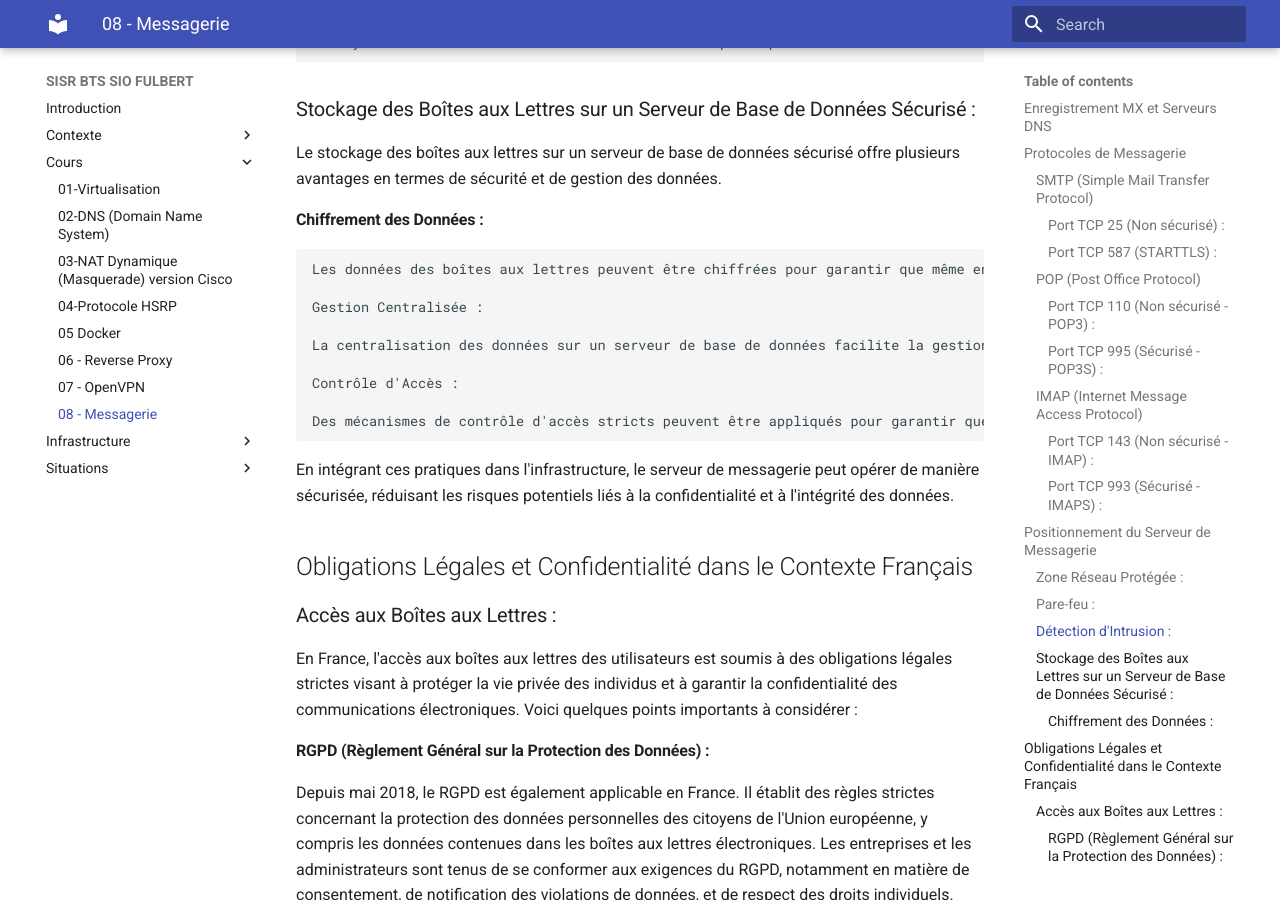
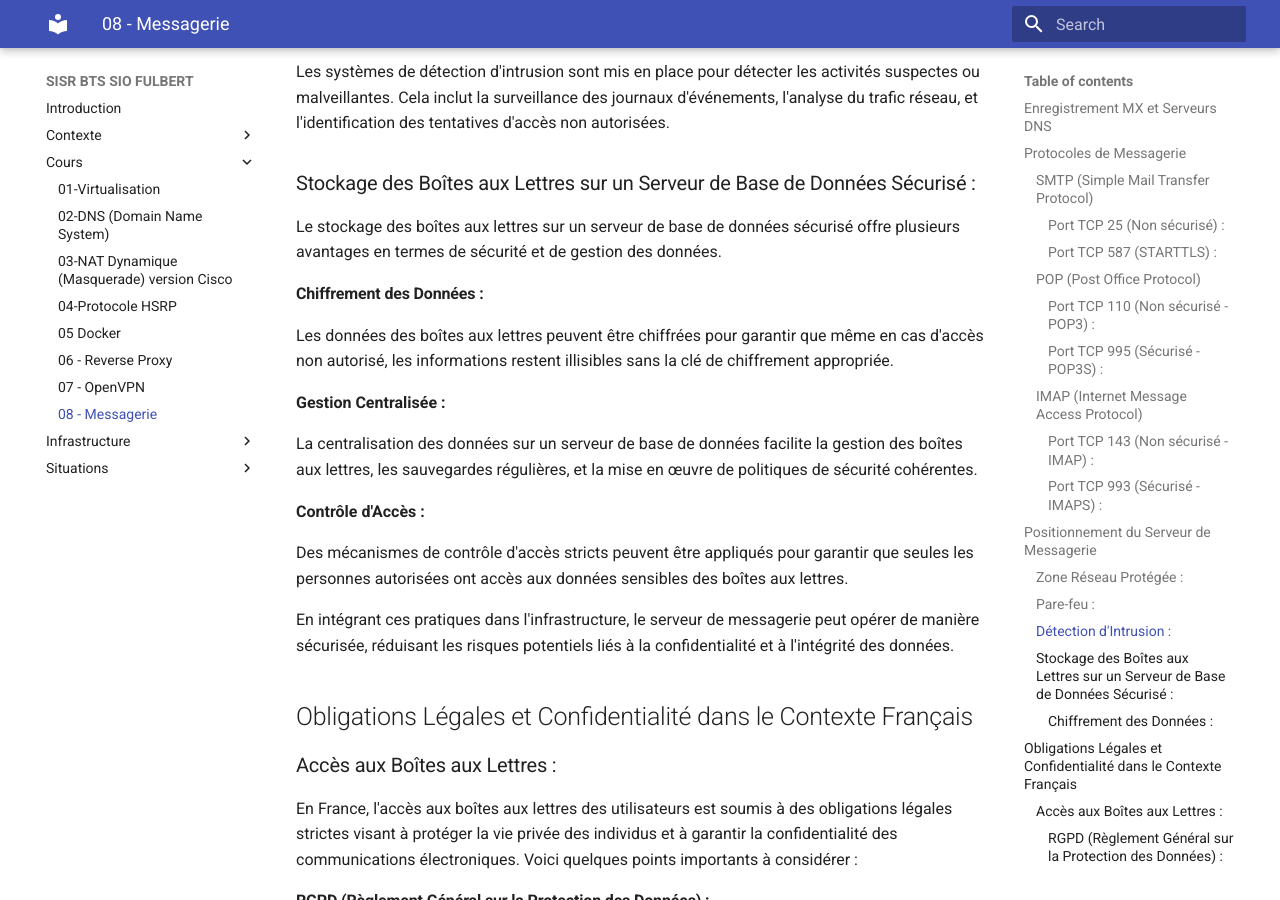
Before and after one commit to lmeryFulbert/sisrsiofulbert.github.io, an MkDocs documentation site: the page built from docs/cours/08-messagerie.md, in a window 1280 px wide and 900 px high, scrolled down 2973 px. Built offline with MkDocs 1.6.1 and Material for MkDocs 9.7.7, drawn with Linux system fonts in a browser that asks for light colours.

Commit message:
corrections

```diff
--- a/docs/cours/08-messagerie.md
+++ b/docs/cours/08-messagerie.md
@@ -66,11 +66,11 @@ Le positionnement du serveur de messagerie au sein d'une zone réseau protégée
 
 ### Pare-feu :
 
-    Un pare-feu est déployé pour surveiller et filtrer le trafic entrant et sortant du serveur de messagerie. Cela aide à prévenir les attaques malveillantes, telles que les tentatives d'intrusion ou les attaques par déni de service.
+Un pare-feu est déployé pour surveiller et filtrer le trafic entrant et sortant du serveur de messagerie. Cela aide à prévenir les attaques malveillantes, telles que les tentatives d'intrusion ou les attaques par déni de service.
 
 ### Détection d'Intrusion :
 
-    Les systèmes de détection d'intrusion sont mis en place pour détecter les activités suspectes ou malveillantes. Cela inclut la surveillance des journaux d'événements, l'analyse du trafic réseau, et l'identification des tentatives d'accès non autorisées.
+Les systèmes de détection d'intrusion sont mis en place pour détecter les activités suspectes ou malveillantes. Cela inclut la surveillance des journaux d'événements, l'analyse du trafic réseau, et l'identification des tentatives d'accès non autorisées.
 
 ### Stockage des Boîtes aux Lettres sur un Serveur de Base de Données Sécurisé :
 
@@ -78,15 +78,15 @@ Le stockage des boîtes aux lettres sur un serveur de base de données sécuris
 
 #### Chiffrement des Données :
 
-    Les données des boîtes aux lettres peuvent être chiffrées pour garantir que même en cas d'accès non autorisé, les informations restent illisibles sans la clé de chiffrement appropriée.
+Les données des boîtes aux lettres peuvent être chiffrées pour garantir que même en cas d'accès non autorisé, les informations restent illisibles sans la clé de chiffrement appropriée.
 
-    Gestion Centralisée :
+**Gestion Centralisée :**
 
-    La centralisation des données sur un serveur de base de données facilite la gestion des boîtes aux lettres, les sauvegardes régulières, et la mise en œuvre de politiques de sécurité cohérentes.
+La centralisation des données sur un serveur de base de données facilite la gestion des boîtes aux lettres, les sauvegardes régulières, et la mise en œuvre de politiques de sécurité cohérentes.
 
-    Contrôle d'Accès :
+**Contrôle d'Accès :**
 
-    Des mécanismes de contrôle d'accès stricts peuvent être appliqués pour garantir que seules les personnes autorisées ont accès aux données sensibles des boîtes aux lettres.
+Des mécanismes de contrôle d'accès stricts peuvent être appliqués pour garantir que seules les personnes autorisées ont accès aux données sensibles des boîtes aux lettres.
 
 En intégrant ces pratiques dans l'infrastructure, le serveur de messagerie peut opérer de manière sécurisée, réduisant les risques potentiels liés à la confidentialité et à l'intégrité des données.
 
```
